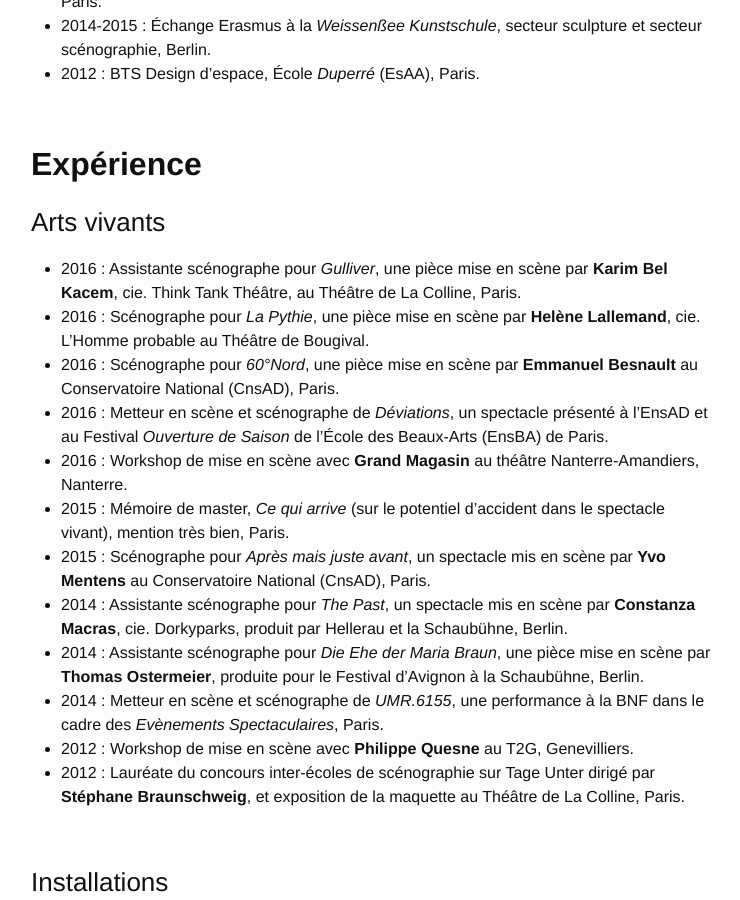
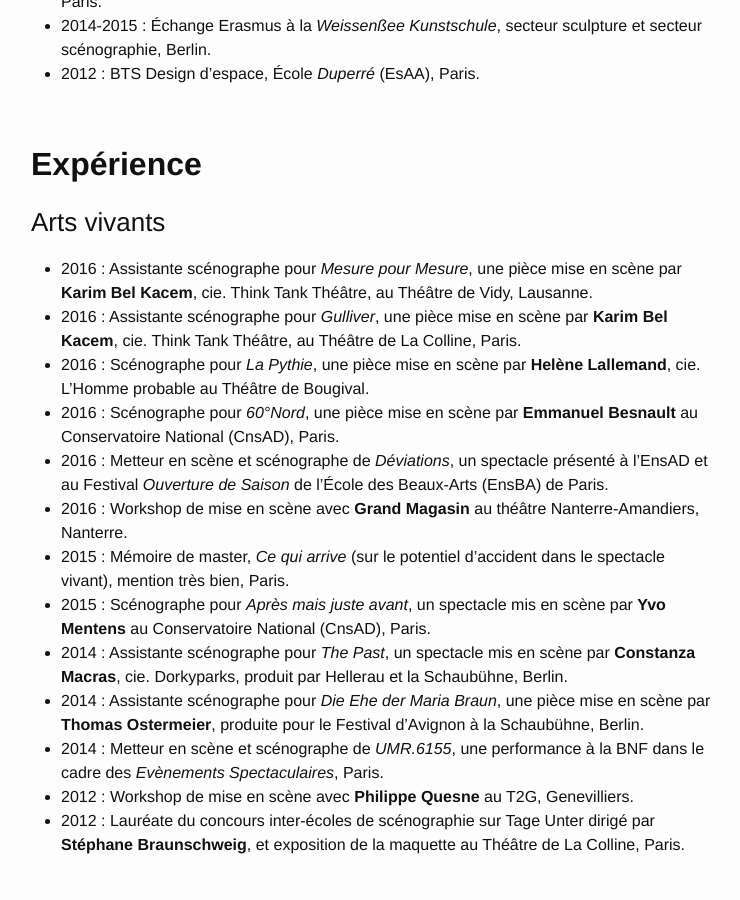
Before and after one commit to louiseds/louiseds.github.io, a Jekyll site: the page built from about.md, in a window 1280 px wide and 900 px high, scrolled down 821 px. Shown: the whole window, without its empty margins (269-1009 px from the left). Built offline with Jekyll 4.4.1, drawn with Linux system fonts in a browser that asks for light colours.

Commit message:
Updated about.md

```diff
--- a/about.md
+++ b/about.md
@@ -25,6 +25,7 @@
 
 ### Arts vivants
 
+* 2016 : Assistante scénographe pour _Mesure pour Mesure_, une pièce mise en scène par **Karim Bel Kacem**, cie. Think Tank Théâtre, au Théâtre de Vidy, Lausanne.
 * 2016 : Assistante scénographe pour _Gulliver_, une pièce mise en scène par **Karim Bel Kacem**, cie. Think Tank Théâtre, au Théâtre de La Colline, Paris.
 * 2016 : Scénographe pour _La Pythie_, une pièce mise en scène par **Helène Lallemand**, cie. L’Homme probable au Théâtre de Bougival.
 * 2016 : Scénographe pour _60°Nord_, une pièce mise en scène par **Emmanuel Besnault** au Conservatoire National (CnsAD), Paris.
```
